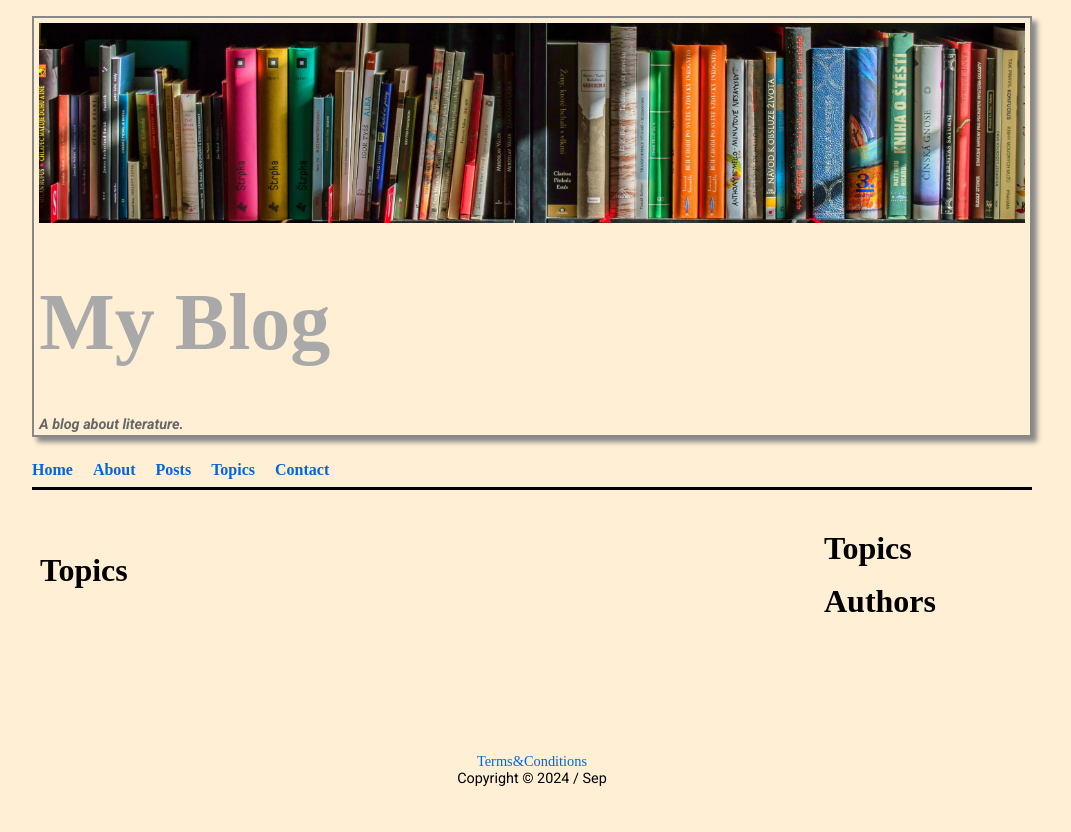
After one commit to morgs999/myBlog, a Django app: page /topics/ in a window 1280 px wide. The commit adds this page. Shown: the whole page, without its empty margins (108-1179 px from the left). Run offline with Django 5.2, Linux system fonts and the light colour scheme; data that the repository does not hold is empty; some web fonts are replaced.

Commit message:
topics list page done

```diff
--- a/blog/context_processors.py
+++ b/blog/context_processors.py
@@ -9,8 +9,8 @@ def base_context(request):
             .get_authors() \
             .order_by('first_name')
 
-    topics = models.Topic.objects.annotate(
+    topics_sidebar = models.Topic.objects.annotate(
             post_count=Count('blog_posts')) \
             .order_by('-post_count')
 
-    return {'authors':authors,'topics':topics}
+    return {'authors':authors,'topics_sidebar':topics_sidebar}
--- a/blog/models.py
+++ b/blog/models.py
@@ -35,6 +35,11 @@ class Topic(models.Model):
     )
 
     objects = models.Manager()
+
+    def get_absolute_url(self):
+        """provide url"""
+        kwargs={'slug':self.slug}
+        return reverse('topic-detail', kwargs=kwargs)
 
     def __str__(self):
         return str(self.name)
--- a/blog/templates/blog/base.html
+++ b/blog/templates/blog/base.html
@@ -30,6 +30,7 @@
             <li><a href='{% url "home" %}'>Home</a></li>
             <li><a href='{% url "about" %}'>About</a></li>
             <li><a href='{% url "post-list" %}'>Posts</a></li>
+            <li><a href='{% url "topic-list" %}'>Topics</a></li>
             <li><a href="#">Contact</a></li>
         </ul>
     </nav>
@@ -45,7 +46,7 @@
             <section id="topics-list">
                 <h3>Topics</h3>
                 <ul>
-                    {% for topic in topics %}
+                    {% for topic in topics_sidebar %}
                     <li>
                         {{ topic.name }} ({{ topic.post_count }})
                     </li>
--- /dev/null
+++ b/blog/templates/blog/topic_list.html
@@ -0,0 +1,14 @@
+{% extends "blog/base.html" %}
+
+{% block page_title %}Topics{% endblock %}
+
+{% block main %}
+<h1>Topics</h1>
+
+<ul>
+    {% for topic in topics %}
+    <li><a href='{{ topic.get_absolute_url }}'>{{ topic.name }}</a></li>
+    {% endfor %}
+</ul>
+
+{% endblock %}
--- a/blog/views.py
+++ b/blog/views.py
@@ -27,6 +27,23 @@ class AboutView(TemplateView):
     About Page
     """
     template_name = 'blog/about.html'
+
+class TopicListView(ListView):
+    """
+    All the Topics page
+    """
+    model = models.Topic
+    context_object_name = 'topics'
+    queryset = models.Topic.objects.order_by('name')
+
+class TopicDetailView(DetailView):
+    """
+    Single Topic Page
+    """
+    model = models.Topic
+
+    def get_queryset(self):
+        pass
 
 class PostListView(ListView):
     """
--- a/myBlog/urls.py
+++ b/myBlog/urls.py
@@ -8,10 +8,20 @@ from blog import views
 
 urlpatterns = [
     path('admin/', admin.site.urls),
+
     path('', views.HomeView.as_view(), name='home'),
+
     path('about/', views.AboutView.as_view(), name='about'),
+
     path('/terms', views.terms_and_conditions, name='terms-and-conditions'),
+
     path('posts/', views.PostListView.as_view(), name='post-list'),
+
     path('posts/<int:year>/<int:month>/<int:day>/<slug:slug>', views.PostDetailView.as_view(), name='post-detail'),
-    path('posts/<int:pk>', views.PostDetailView.as_view(), name='post-detail')
+
+    path('posts/<int:pk>', views.PostDetailView.as_view(), name='post-detail'),
+
+    path('topics/', views.TopicListView.as_view(), name='topic-list'),
+
+    path('topics/<slug:slug>/', views.TopicDetailView.as_view(), name='topic-detail')
 ]
```
Also changed, not shown: blog/templates/blog/topic_detail.html (added, +11 -0 lines).
